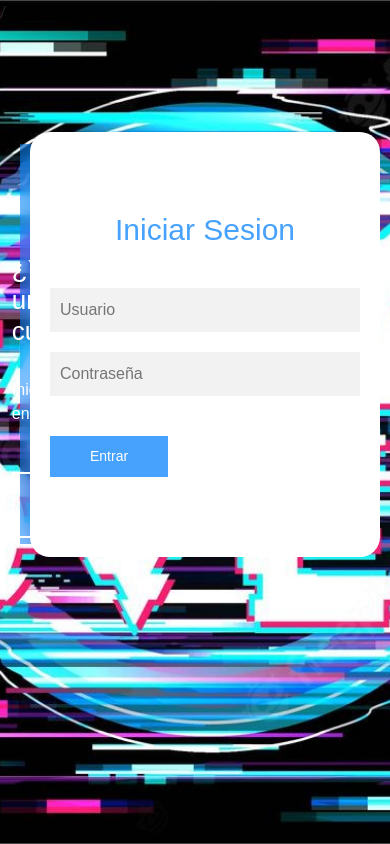
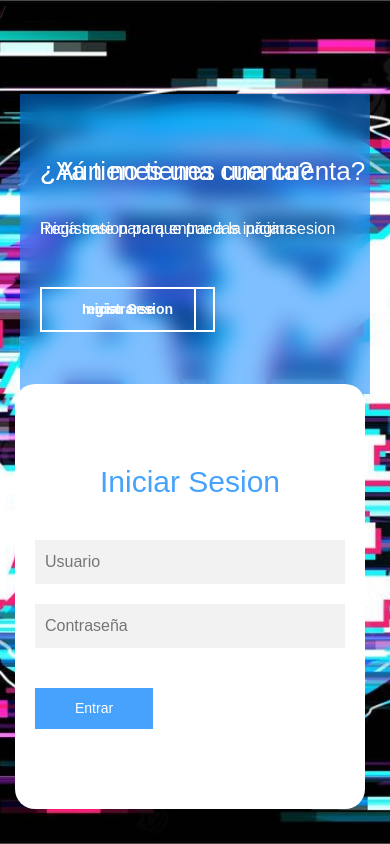
Before and after one commit to KillerAnime666/Proyecto-1, a PHP site: page / in a window 390 px wide. Run offline with PHP 8.4, Linux system fonts and the light colour scheme.

Commit message:
Agregado el archivo js

```diff
--- a/index.php
+++ b/index.php
@@ -51,6 +51,7 @@
             </div>
         </main>
     </section>
+    <script src="resources/Js/script.js"></script>
     <script src="https://cdn.jsdelivr.net/npm/bootstrap@5.2.1/dist/js/bootstrap.bundle.min.js"
     integrity="sha384-u1OknCvxWvY5kfmNBILK2hRnQC3Pr17a+RTT6rIHI7NnikvbZlHgTPOOmMi466C8" crossorigin="anonymous"></script>
 </body>
--- a/resources/css/style.css
+++ b/resources/css/style.css
@@ -26,7 +26,6 @@ main{
 }
 .caja__trasera{
     width: 100%;
-    height: 400px;
     padding: 10px 20px;
     display: flex;
     justify-content: center;
@@ -110,3 +109,27 @@ main{
     display: none;
 }
 /*trabajando en el Responsive Design*/
+@media screen and (max-width: 850px) {
+    main{
+        margin-top: 50px;
+    }
+    .caja__trasera{
+        max-width: 350px;
+        height: 300px;
+        flex-direction: column;
+        margin: auto;
+    }
+    .caja__trasera div{
+        margin: 0;
+        position: absolute;
+    }
+    /*Formulario*/
+    .contenedor__login-register{
+        top: -10px;
+        left: -5px;
+        margin: auto;
+    }
+    .contenedor__login-register form{
+        position: relative;
+    }
+}
```
Also changed, not shown: resources/Js/script.js (added).
